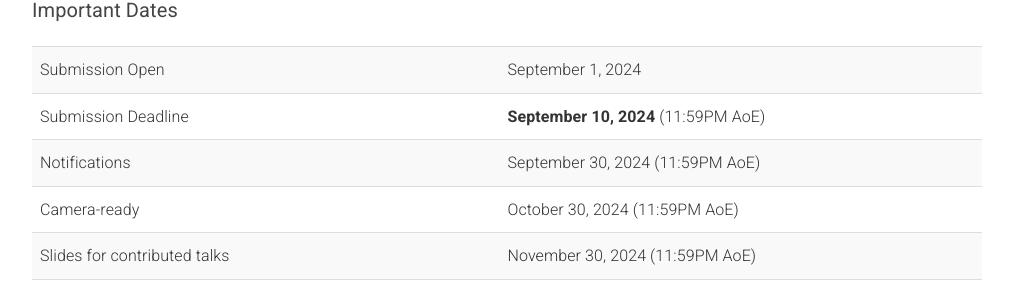
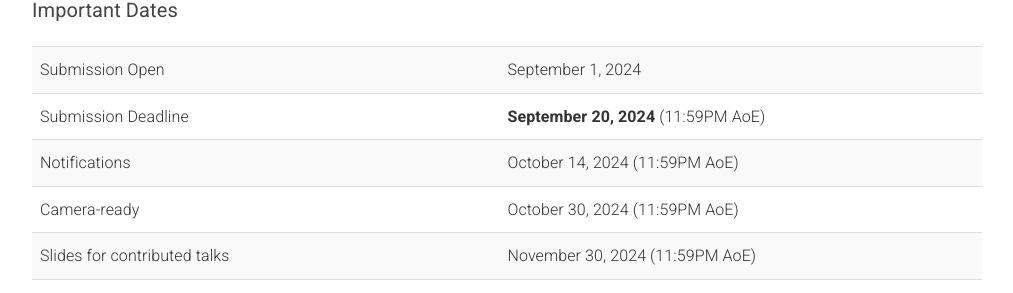
Before and after one commit to table-representation-learning/table-representation-learning.github.io, a Jekyll site: the page built from _pages/home.html, in a window 1280 px wide and 900 px high, scrolled down 779 px. Shown: the part 153-446 px from the top of the window, without its empty margins (133-1146 px from the left). Built offline with Jekyll 4.4.1, drawn with Linux system fonts in a browser that asks for light colours.

Commit message:
Update submission and notification deadlines

```diff
--- a/_pages/home.html
+++ b/_pages/home.html
@@ -107,11 +107,11 @@ acknowledgements: ""
                     </tr>
                     <tr>
                         <td>Submission Deadline</td>
-                        <td><b>September <b>10</b>, 2024</b> (11:59PM AoE)</td>
+                        <td><b>September <b>20</b>, 2024</b> (11:59PM AoE)</td>
                     </tr>
                     <tr>
                         <td>Notifications</td>
-                        <td>September 30, 2024 (11:59PM AoE)</td>
+                        <td>October 14, 2024 (11:59PM AoE)</td>
                     </tr>
                     <tr>
                         <td>Camera-ready</td>
```
